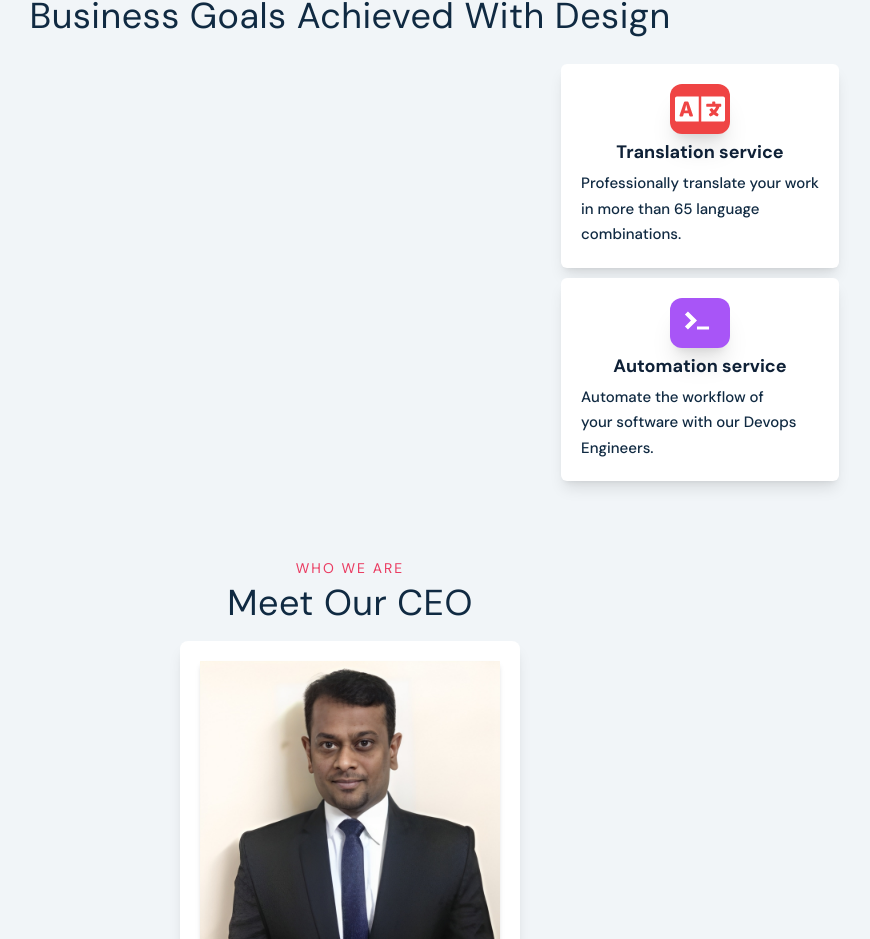
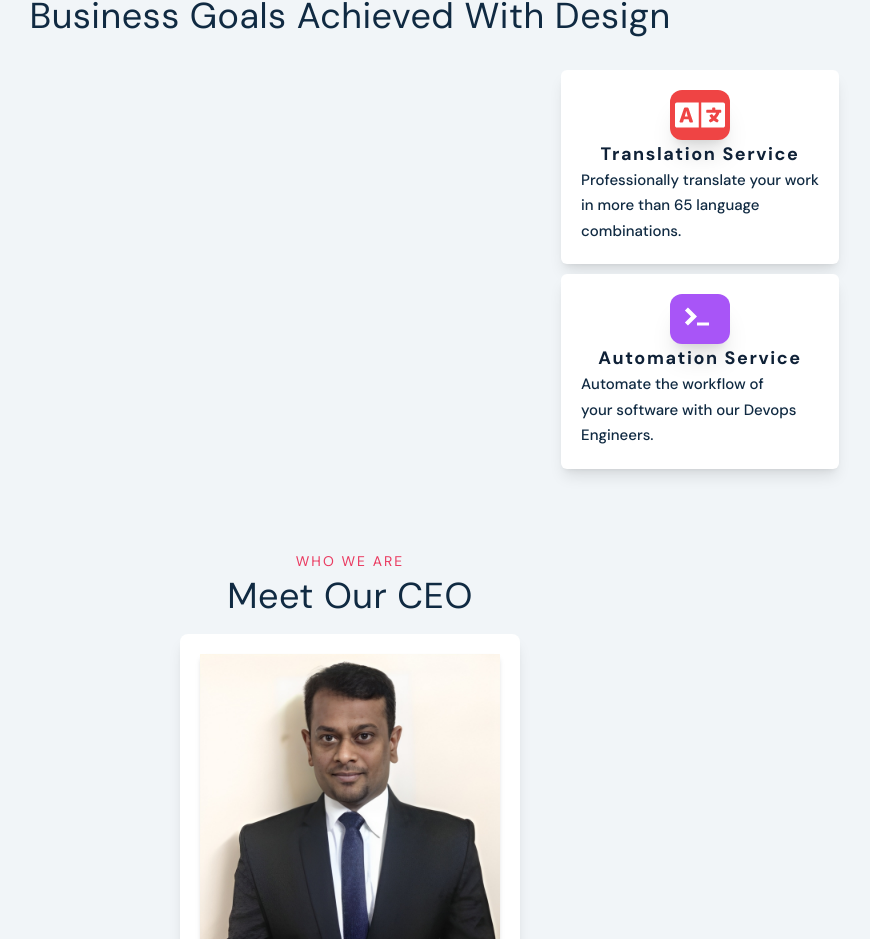
Before and after one commit to guru2108/DWC_modern, a React (Vite) app: page / in a window 1280 px wide. Shown: the part 1511-2450 px from the top of the page, without its empty margins (290-1160 px from the left). Built offline with nearby package versions, Linux system fonts and the light colour scheme.

Commit message:
Added 4th pdf

```diff
--- a/src/components/Video.jsx
+++ b/src/components/Video.jsx
@@ -3,6 +3,7 @@ import ReactPlayer from 'react-player'
 import { FaLanguage } from "react-icons/fa";
 
 import { DiTerminalBadge } from "react-icons/di";
+import service4 from './../assets/page 4.pdf'
 const Video = () => {
   return (
     <div className="mt-[80px] w-screen">
@@ -28,7 +29,9 @@ const Video = () => {
   </div>
 </div>
 
-<div className="flex text-center justify-center mt-[5px] text-[18px] font-bold text-[#0F2137]">Translation service</div>
+<a href={service4}>
+<h1 className="flex text-center justify-center mt-[5px] text-[18px] font-bold text-[#0F2137]">Translation service</h1>
+</a>
 <div className="text-[15px] font-medium flex text-left justify-start mt-[5px]" style={{lineHeight:1.7}}>
   Professionally translate your work <br/> in more than 65 language<br/> combinations.
 </div>
@@ -43,7 +46,7 @@ const Video = () => {
   </div>
 </div>
 
-<div className="flex text-center justify-center mt-[5px] text-[18px] font-bold text-[#0F2137]">Automation service</div>
+<h1 className="flex text-center justify-center mt-[5px] text-[18px] font-bold text-[#0F2137]">Automation service</h1>
 <div className="text-[15px] font-medium flex text-left justify-start mt-[5px]" style={{lineHeight:1.7}}>
   Automate the workflow of<br/> your software with our Devops<br/>Engineers.
 </div>
```
